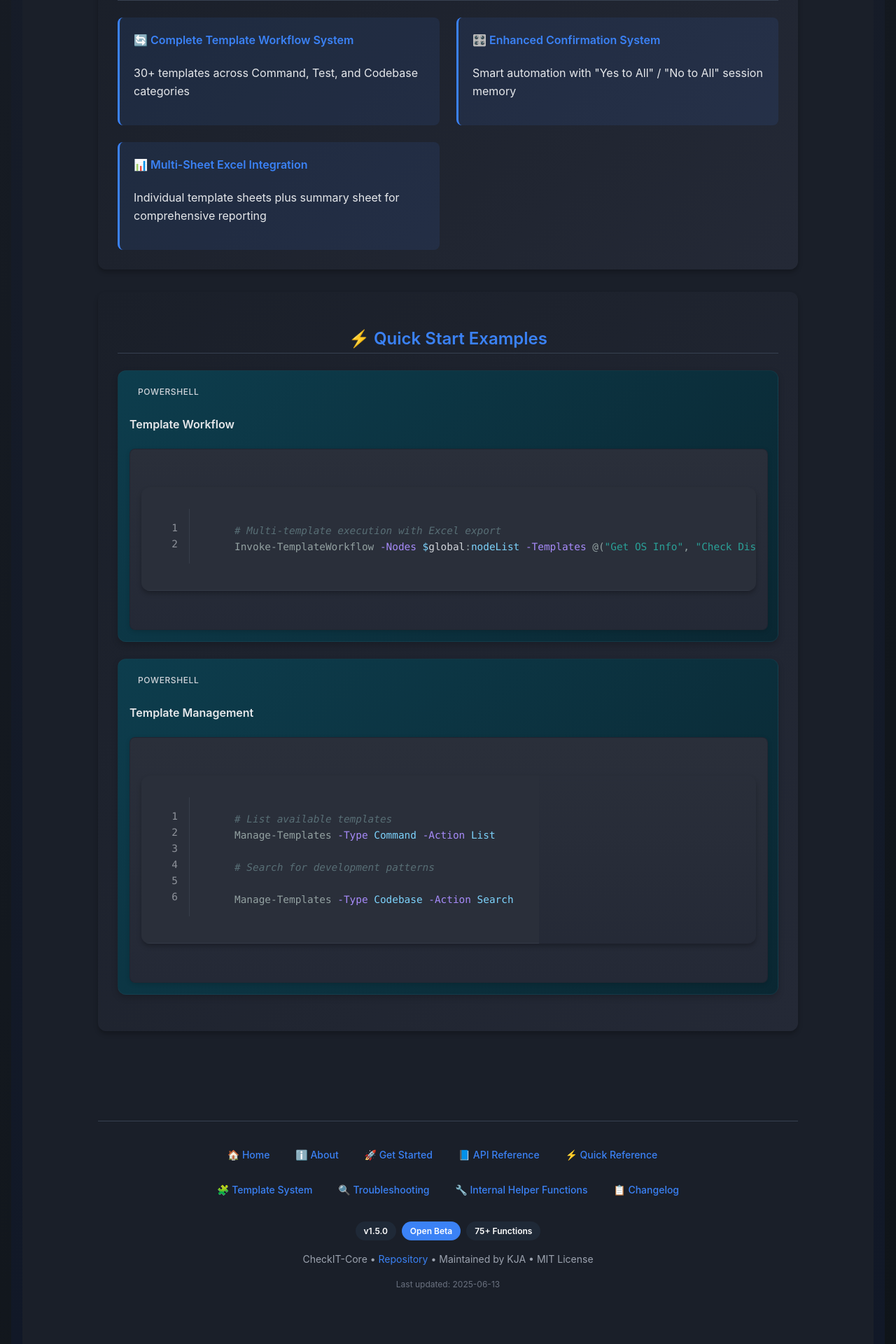
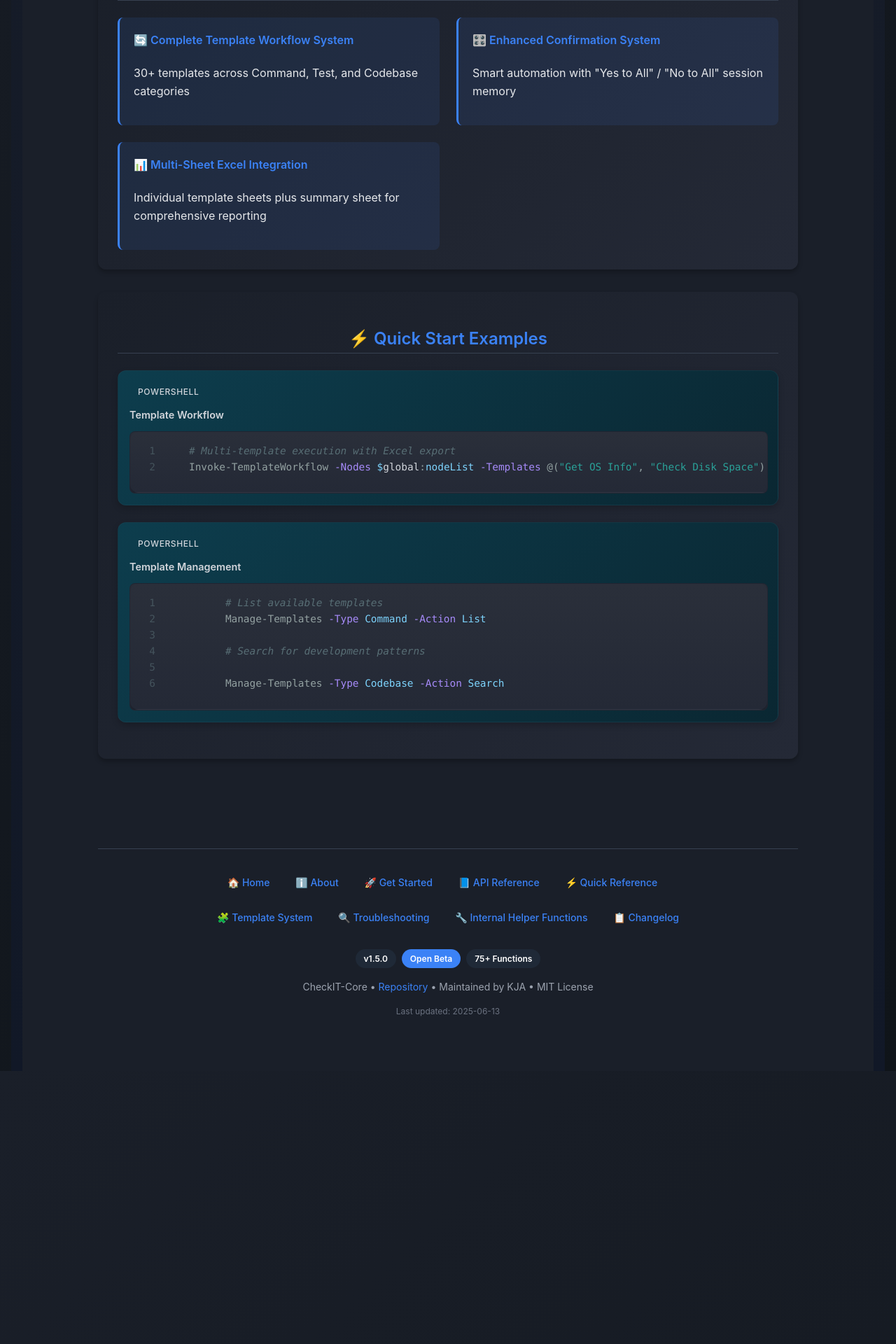
Before and after one commit to nyantoasty/CheckIT-Documentation, a Jekyll site: the page built from index.md, in a window 1280 px wide. Shown: the part 1698-3618 px from the top of the page at 70% size. Built offline with Jekyll 4.4.1, drawn with Linux system fonts in a browser that asks for light colours; after the commit the page ends 3228 px from its top, so only the background shows below that.

Commit message:
Cleanly combing code styles

```diff
--- a/assets/style.css
+++ b/assets/style.css
@@ -635,7 +635,7 @@ table code {
   }
 }
 /***********************************
- * CODE STYLING & SYNTAX HIGHLIGHTING - IMPROVED SCROLLBAR VERSION
+ * CODE STYLING & SYNTAX HIGHLIGHTING - FIXED VERSION
  ***********************************/
 
 /* Outer container with teal background */
@@ -665,64 +665,101 @@ table code {
   text-align: left !important;
 }
 
-/* Style only the main visible code container */
+/* Style for code section headings inside code-example */
+.code-example h4 {
+  color: #d1d5db !important;
+  font-size: 0.9rem !important;
+  margin: 0 0 0.75rem 0 !important;
+  padding: 0 !important;
+  border: none !important;
+}
+
+/* Main code block container */
 .highlight {
   background: linear-gradient(to bottom, #2a2f3a 0%, #242936 100%) !important;
   border-radius: 0.5rem !important;
   overflow: hidden !important;
-  box-shadow: 0 2px 6px rgba(0, 0, 0, 0.15) !important;
   border: 1px solid rgba(30, 34, 45, 0.6) !important;
   width: 100% !important;
   margin: 0 !important;
+  box-shadow: none !important; /* Remove shadow */
 }
 
-/* Code content area with proper spacing */
-.highlight > pre,
-.highlight .rouge-table pre {
-  padding: 1rem !important;
+/* Fix for nested divs and tables */
+.highlight pre,
+.highlight code,
+.highlight div,
+.highlight > div {
+  background: transparent !important;
+  border: none !important;
+  box-shadow: none !important;
+  margin: 0 !important;
+}
+
+/* Code table layout fixes */
+.highlight table,
+.highlight .rouge-table {
+  margin: 0 !important;
+  padding: 0 !important;
+  border: none !important;
+  width: 100% !important;
+  border-collapse: collapse !important;
+  background: transparent !important;
+}
+
+.highlight tbody,
+.highlight tr {
+  border: none !important;
+  background: transparent !important;
+}
+
+/* Line number column */
+.highlight td.rouge-gutter {
+  background: transparent !important;
+  border: none !important;
+  border-right: 1px solid rgba(100, 110, 130, 0.4) !important;
+  padding: 1rem 0 1rem 1rem !important;
+  vertical-align: top !important;
+  width: 2rem !important;
+}
+
+/* Code column */
+.highlight td.rouge-code {
+  background: transparent !important;
+  border: none !important;
+  padding: 1rem 1rem 1rem 0.75rem !important;
+  vertical-align: top !important;
+  width: calc(100% - 2rem) !important;
+}
+
+/* Individual line numbers */
+.highlight .lineno {
+  color: #586e75 !important;
+  display: inline-block !important;
+  padding: 0 0.5rem 0 0 !important;
+  text-align: right !important;
+  min-width: 1rem !important;
+  user-select: none !important;
+  opacity: 0.6 !important;
+  background: transparent !important; /* Remove highlight */
+}
+
+/* Code content styling */
+.highlight pre {
   background: transparent !important;
   overflow-x: auto !important;
   font-size: 0.9rem !important;
   color: #d1d5db !important;
   font-family: 'Consolas', 'Monaco', 'Lucida Console', monospace !important;
-  white-space: pre !important; /* Return to pre formatting */
+  white-space: pre !important;
+  margin: 0 !important;
+  padding: 0 !important;
 }
 
-/* Force full width on all nested elements */
-.highlight table,
-.highlight .rouge-table,
-.highlight tbody,
-.highlight tr {
-  width: 100% !important;
-  display: block !important;
+/* Code text */
+.highlight code {
   background: transparent !important;
-  border: none !important;
-}
-
-/* Ensure code cells take full width */
-.highlight td.rouge-code {
-  width: 100% !important;
-  padding: 0 1rem !important;
-  background: transparent !important;
-}
-
-/* Ensure line number column doesn't take up space */
-.highlight td.rouge-gutter {
-  position: absolute !important;
-  padding: 1rem 0 !important;
-}
-
-/* Line numbers styling */
-.highlight .lineno {
-  color: #586e75 !important;
-  display: inline-block !important;
-  padding: 0 0.5rem 0 0.25rem !important;
-  margin-right: 0.5rem !important;
-  border-right: 1px solid rgba(100, 110, 130, 0.4) !important;
-  text-align: right !important;
-  min-width: 1rem !important;
-  user-select: none !important;
-  opacity: 0.6 !important;
+  padding: 0 !important;
 }
 
 /* Windows-style copy button */
@@ -767,7 +804,7 @@ table code {
   border-radius: 4px !important;
 }
 
-/* Restore syntax highlighting colors */
+/* Syntax highlighting colors - maintaining all your color definitions */
 .highlight .c, .highlight .c1, .highlight .cm {
   color: #586e75 !important;
   font-style: italic !important;
@@ -786,7 +823,7 @@ table code {
   color: #7dd3fc !important;
 }
 
-.highlight .n, .highlight .nf {
+.highlight .n {
   color: #93a1a1 !important;
 }
 
@@ -828,19 +865,17 @@ table code {
   color: #93c5fd !important; /* PowerShell functions */
 }
 
-.highlight .nb {
-  color: #fbbf24 !important; /* PowerShell built-ins */
+/* Fix code spacing and alignment in mixed HTML/markdown content */
+.quick-start-card .code-example {
+  margin: 1.5rem 0 !important;
 }
 
-/* Fix double highlighting for nested divs */
-.code-example .highlight div {
-  background: transparent !important;
-  margin: 0 !important;
-  padding: 0 !important;
-  border: none !important;
+/* Fix for specific structure in index.md */
+.quick-start-card h4 {
+  margin-top: 0 !important;
 }
 
-/* Make sure inline code looks good */
+/* Ensure consistent inline code look */
 p code, li code, td code, th code {
   background: #073642 !important;
   color: #93a1a1 !important;
@@ -849,3 +884,10 @@ p code, li code, td code, th code {
   border: none !important;
   font-size: 0.875rem !important;
 }
+
+/* Fix for weird alignment in certain code blocks */
+.highlight td {
+  vertical-align: top !important;
+  display: table-cell !important;
+  background: transparent !important;
+}
```
